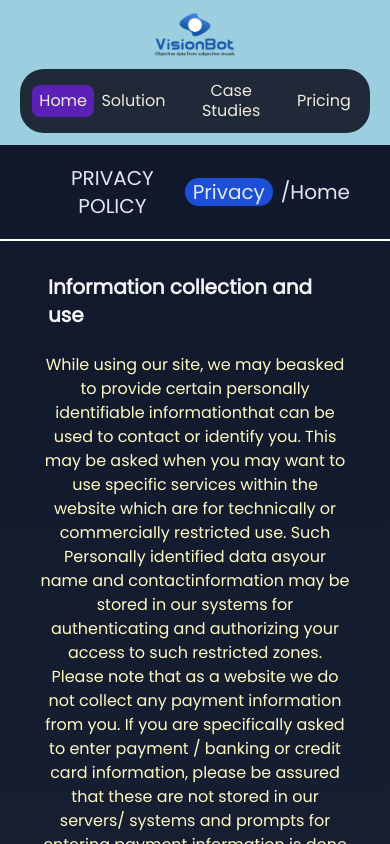
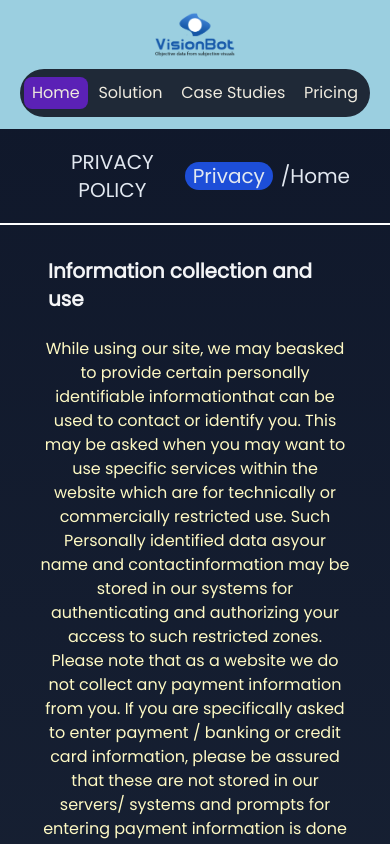
Before and after one commit to ArzitPanda/visionbot, a Next.js app: page /Privacy in a window 390 px wide. Shown: the top 844 px of the page. Built offline with nearby package versions, Linux system fonts and the light colour scheme.

Commit message:
Update Navbar2.js

```diff
--- a/components/Navbar2.js
+++ b/components/Navbar2.js
@@ -64,7 +64,7 @@ const {asPath} = useRouter();
 
 
 
-        className='w-full flex md:w-3/5 items-center justify-between text-[#EEEADE] px-3 lg:pl-24 py-2 lg:pr-6 rounded-3xl glowing  md:text-lg bg-gray-800'>
+        className='w-full flex md:w-3/5 items-center justify-between text-[#EEEADE] px-1 md:px-3 lg:pl-24 py-2 lg:pr-6 rounded-3xl glowing  md:text-lg bg-gray-800'>
             <Link href="/">
             <li className={`p-1 px-2 flex items-center justify-center cursor-pointer text-center ${nav===1?`bg-violet-800`:`bg-transparent`}  rounded-lg transition-colors hover:bg-violet-200 hover:text-violet-800 active:rounded-sm`}
 
```
